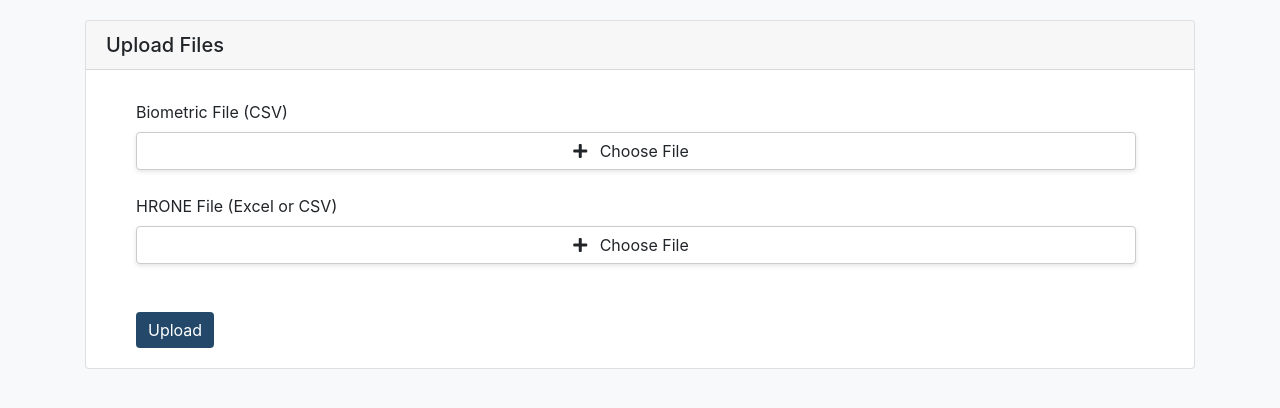
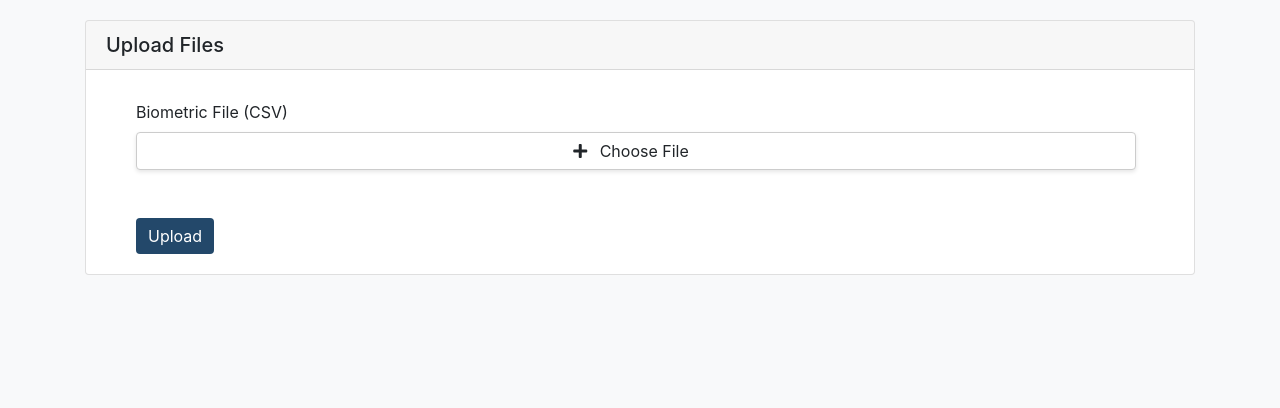
Before and after one commit to Sohamchandekar/HR_TOOL_V3, a Flask app: page /upload in a window 1280 px wide. Shown: the part 65-473 px from the top of the page. Run offline with Flask 3, Linux system fonts and the light colour scheme; some libraries are stand-ins or nearby versions.

Commit message:
Update uploads.html

```diff
--- a/templates/uploads.html
+++ b/templates/uploads.html
@@ -53,15 +53,6 @@
                                     <i id="biometric_file_success" class="fas fa-check-circle success-icon"></i>
                                 </label>
                             </div>
-                            <div class="form-group">
-                                <label for="hrone_file">HRONE File (Excel or CSV)</label>
-                                <label class="custom-file-upload">
-                                    <input type="file" class="file-input" id="hrone_file" name="hrone_file" required onchange="updateFileName('hrone_file', 'hrone_file_name', 'hrone_file_success')">
-                                    <i class="fas fa-plus upload-icon"></i> Choose File
-                                    <span id="hrone_file_name" class="file-name"></span>
-                                    <i id="hrone_file_success" class="fas fa-check-circle success-icon"></i>
-                                </label>
-                            </div>
                             <br>
                             <button type="submit" class="btn btn-success">Upload</button>
                         </form>
```
